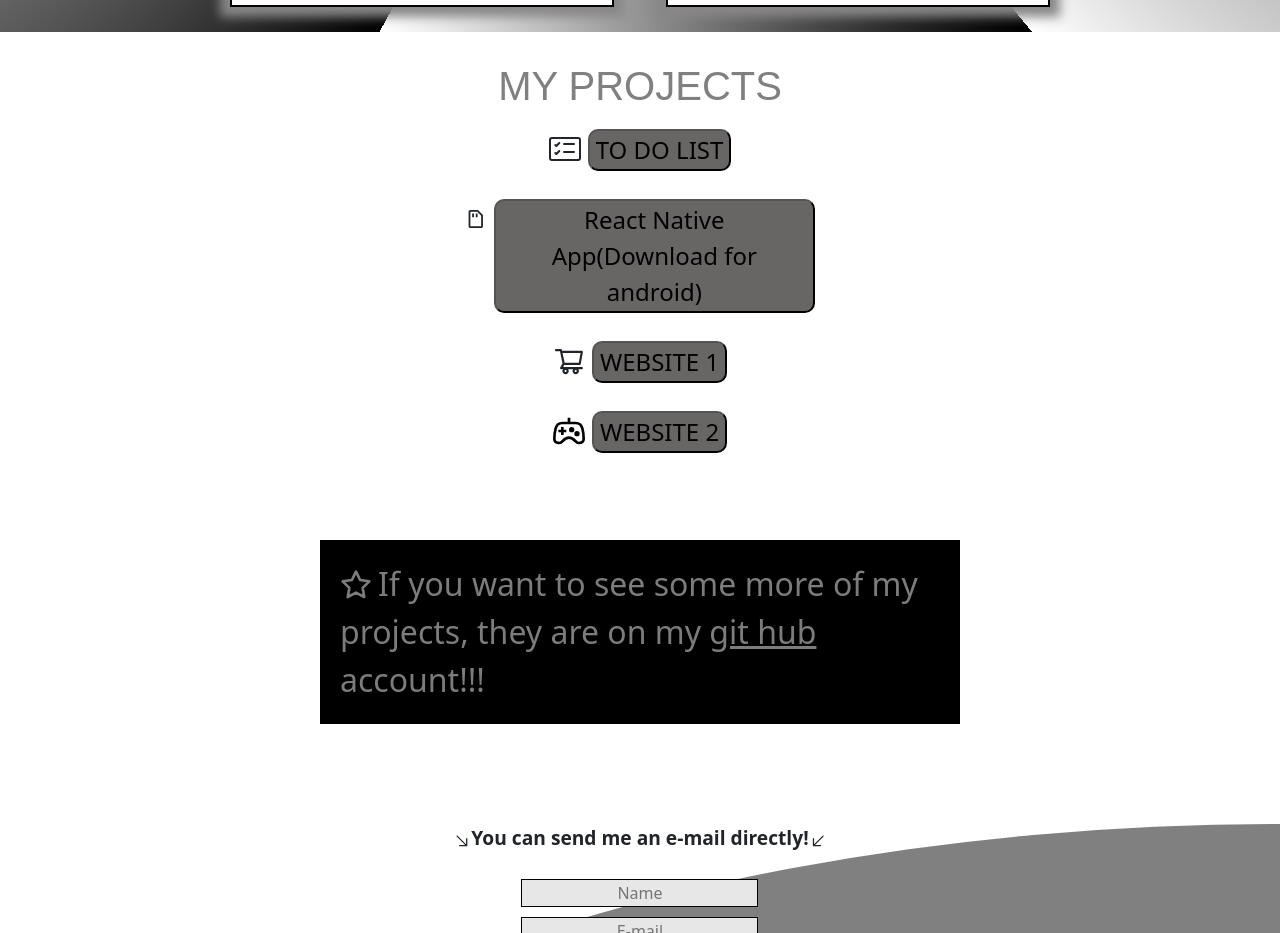
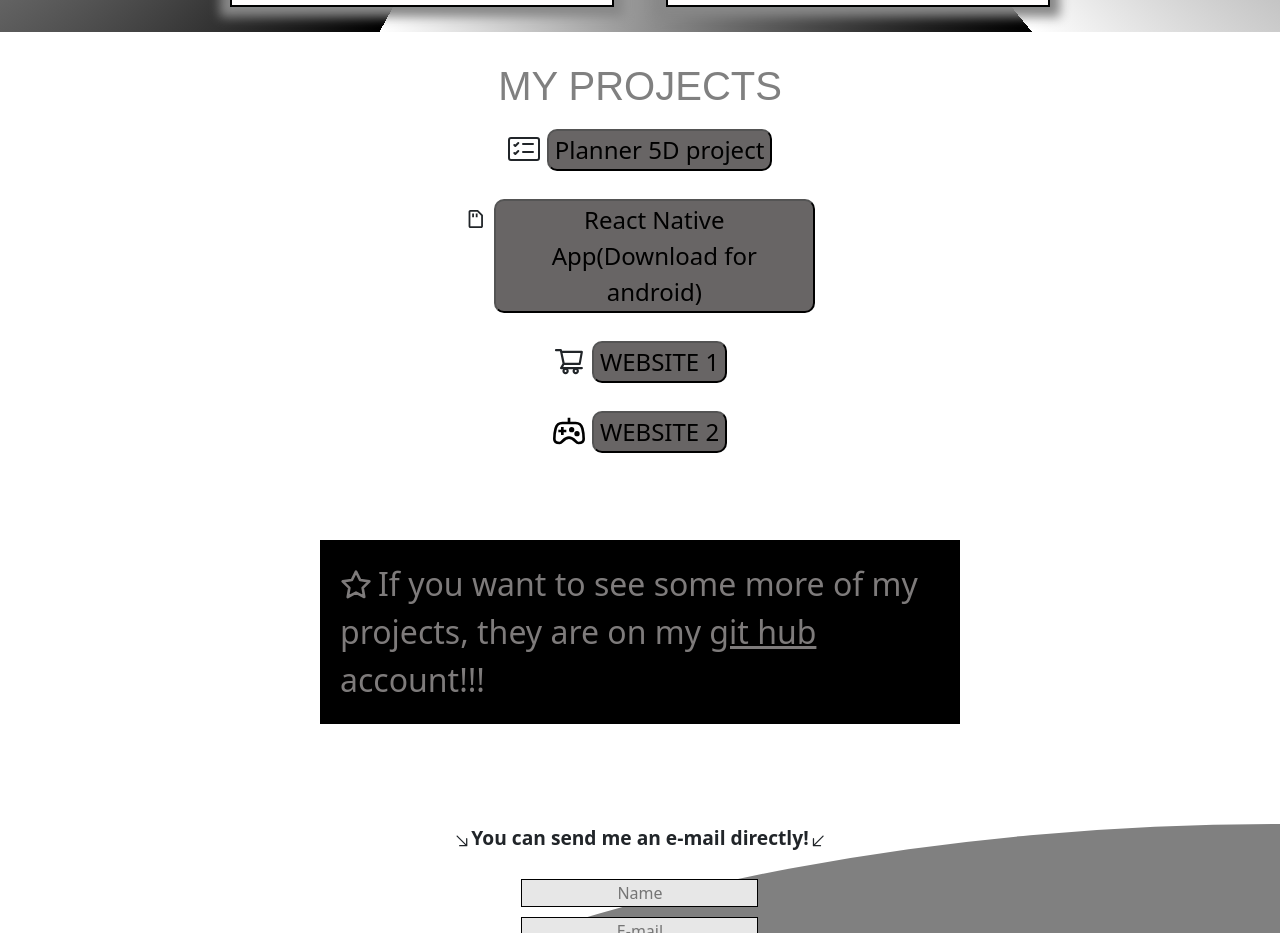
Before and after one commit to sredoje13/mycvv, a React (Create React App) app: page / in a window 1280 px wide. Shown: the part 1620-2553 px from the top of the page. Built offline with nearby package versions, Linux system fonts and the light colour scheme; a web font is replaced by a local one.

Commit message:
Update myprojects.js

```diff
--- a/src/components/projects/myprojects.js
+++ b/src/components/projects/myprojects.js
@@ -39,7 +39,7 @@ return(
    data-aos-duration="700"
    ><BsCardChecklist className={classes.icons}/>
    <button className={classes.button}>
-    <a className={classes.a}href="https://celadon-khapse-7e29a2.netlify.app/">TO DO LIST</a></button></div>
+    <a className={classes.a}href="https://endearing-peony-a46013.netlify.app/">Planner 5D project</a></button></div>
    <div className={classes.btnicons}
    data-aos="fade-up"
    data-aos-easing="ease"
```
